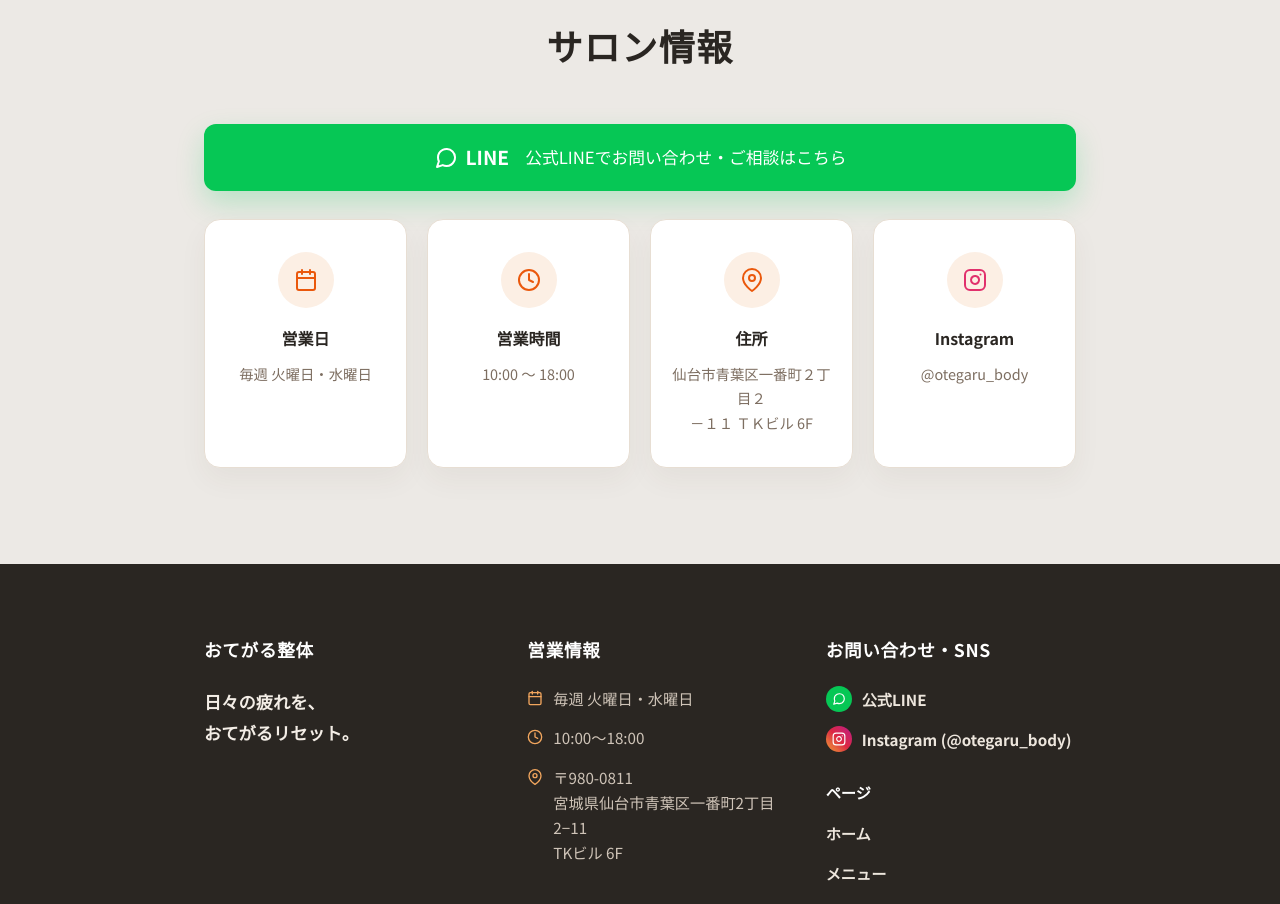
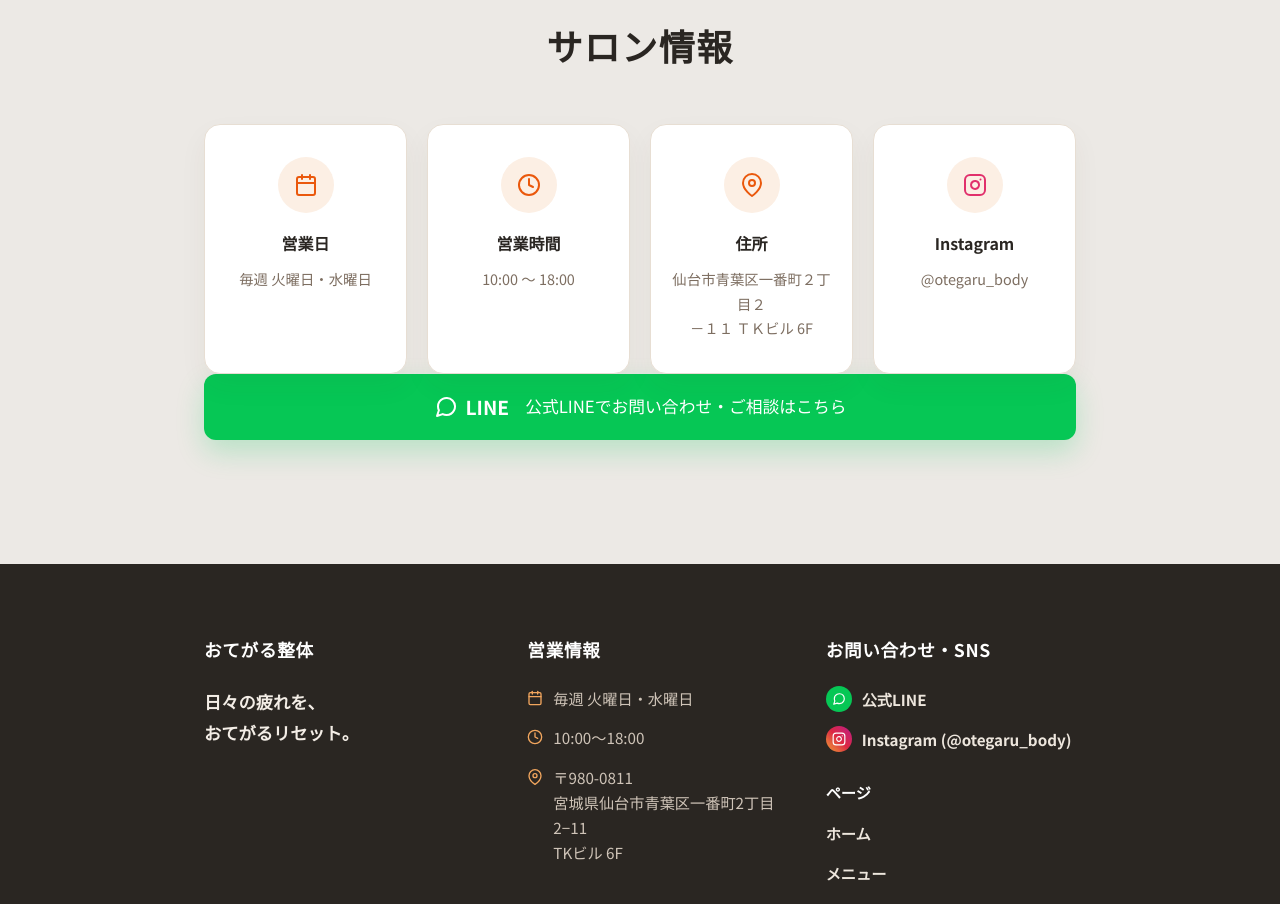
Before and after one commit to otegarubody-cloud/otegaru.body, a Next.js app in the folder otegaru-system/: page / in a window 1280 px wide. Shown: the part 900-1804 px from the top of the page. Built offline with nearby package versions, Linux system fonts and the light colour scheme; no server answers; the database is empty.

Commit message:
Move LINE banner below salon info cards

```diff
--- a/otegaru-system/src/app/page.tsx
+++ b/otegaru-system/src/app/page.tsx
@@ -66,11 +66,6 @@ export default async function Home() {
             <h2 className="section-title">サロン情報</h2>
           </div>
 
-          <Link href={settings.line_url} target="_blank" className="btn-line" style={{ display: 'flex', alignItems: 'center', justifyContent: 'center', gap: '8px' }}>
-            <svg width="24" height="24" viewBox="0 0 24 24" fill="none" stroke="#ffffff" strokeWidth="2" strokeLinecap="round" strokeLinejoin="round"><path d="M21 11.5a8.38 8.38 0 0 1-.9 3.8 8.5 8.5 0 0 1-7.6 4.7 8.38 8.38 0 0 1-3.8-.9L3 21l1.9-5.7a8.38 8.38 0 0 1-.9-3.8 8.5 8.5 0 0 1 4.7-7.6 8.38 8.38 0 0 1 3.8-.9h.5a8.48 8.48 0 0 1 8 8v.5z"></path></svg>
-            <strong>LINE</strong> <span className="line-text">公式LINEでお問い合わせ・ご相談はこちら</span>
-          </Link>
-
           <div className="cards-grid">
             <div className="info-card">
               <div className="icon-circle">
@@ -101,6 +96,11 @@ export default async function Home() {
               <p>{settings.instagram_id}</p>
             </a>
           </div>
+
+          <Link href={settings.line_url} target="_blank" className="btn-line" style={{ display: 'flex', alignItems: 'center', justifyContent: 'center', gap: '8px' }}>
+            <svg width="24" height="24" viewBox="0 0 24 24" fill="none" stroke="#ffffff" strokeWidth="2" strokeLinecap="round" strokeLinejoin="round"><path d="M21 11.5a8.38 8.38 0 0 1-.9 3.8 8.5 8.5 0 0 1-7.6 4.7 8.38 8.38 0 0 1-3.8-.9L3 21l1.9-5.7a8.38 8.38 0 0 1-.9-3.8 8.5 8.5 0 0 1 4.7-7.6 8.38 8.38 0 0 1 3.8-.9h.5a8.48 8.48 0 0 1 8 8v.5z"></path></svg>
+            <strong>LINE</strong> <span className="line-text">公式LINEでお問い合わせ・ご相談はこちら</span>
+          </Link>
         </div>
       </section>
 
```
